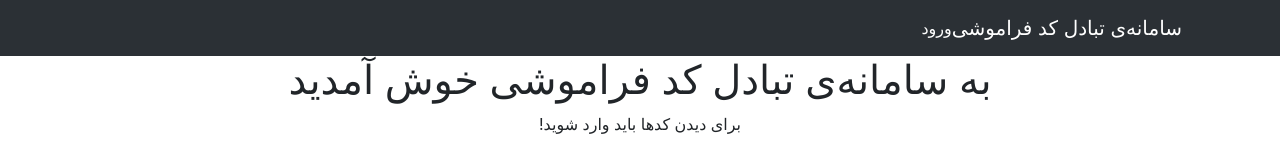
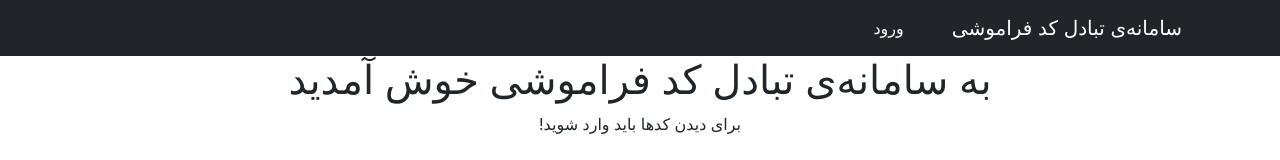
Before and after one commit to IIIphr/se_front_prj, a React (Create React App) app: page / in a window 1280 px wide. Shown: the top 160 px of the page. Built offline with nearby package versions, Linux system fonts and the light colour scheme.

Commit message:
More style on navbar, success

```diff
--- a/src/Navbarr.css
+++ b/src/Navbarr.css
@@ -30,5 +30,5 @@
     color: white;
 }
 .navbar_unlink:hover{
-    color: grey;
+    color: rgb(172, 172, 172);
 }
--- a/src/Navbarr.js
+++ b/src/Navbarr.js
@@ -25,14 +25,14 @@ function Navbarr() {
     }, []);
 
     return (
-        <Navbar sticky='top' expand="lg" className="bg-body-tertiary" data-bs-theme="dark" dir='rtl'>
+        <Navbar sticky='top' expand="lg" bg="dark" data-bs-theme="dark" dir='rtl'>
             <Container>
                 <Navbar.Brand><Link className='navbar_unlink' to='/'>سامانه‌ی تبادل کد فراموشی</Link></Navbar.Brand>
                 <Navbar.Toggle aria-controls="basic-navbar-nav" />
-                <Navbar.Collapse id="basic-navbar-nav">
+                <Navbar.Collapse className='rtl' id="basic-navbar-nav">
                     {user_type == null ?
-                    <Link className='navbar_unlink' to='/login'>ورود</Link> :
-                    <Link className='navbar_unlink' to='/profile'>سلام {user_f_name}! - دانشگاه {user_uni_id}</Link>}
+                    <Link className='navbar_unlink mx-5' to='/login'>ورود</Link> :
+                    <Link className='navbar_unlink mx-5' to='/profile'>سلام {user_f_name}! - دانشگاه {user_uni_id}</Link>}
                 </Navbar.Collapse>
             </Container>
         </Navbar>
--- a/src/Success.js
+++ b/src/Success.js
@@ -2,15 +2,22 @@ import './Success.css';
 import { Fragment } from 'react';
 import { Link } from 'react-router-dom';
 import Navbarr from './Navbarr';
+import Card from 'react-bootstrap/Card';
+import { Container } from 'react-bootstrap';
 
 function Success() {
   return (
     <Fragment>
       <Navbarr />
-      <div className='success_root'>
-        <h1 className='rtl'>پرداخت موفقیت آمیز بود!</h1>
-        <Link className='rtl' to='/'>بازگشت به صفحه‌ی اصلی</Link>
-      </div>
+      <Container className='d-flex flex-column justify-content-center align-items-center min-vh-75'>
+        <Card bg='dark' text='light' className='d-flex flex-column text-center p-3 m-3'>
+          {/* <Card.Title className='text-center rtl my-5'>پرداخت موفقیت آمیز بود!</Card.Title> */}
+          <Card.Body>
+          <h3 className='text-center rtl mb-5'>پرداخت موفقیت آمیز بود!</h3>
+            <Link className='btn btn-outline-light text-center rtl' to='/'>بازگشت به صفحه‌ی اصلی</Link>
+          </Card.Body>
+        </Card>
+      </Container>
     </Fragment>
   );
 }
--- a/src/index.css
+++ b/src/index.css
@@ -27,3 +27,10 @@ p{
 *{
   transition-duration: 0.2s;
 }
+
+.min-vh-50{
+  min-height: 50vh;
+}
+.min-vh-75{
+  min-height: 75vh;
+}
```
